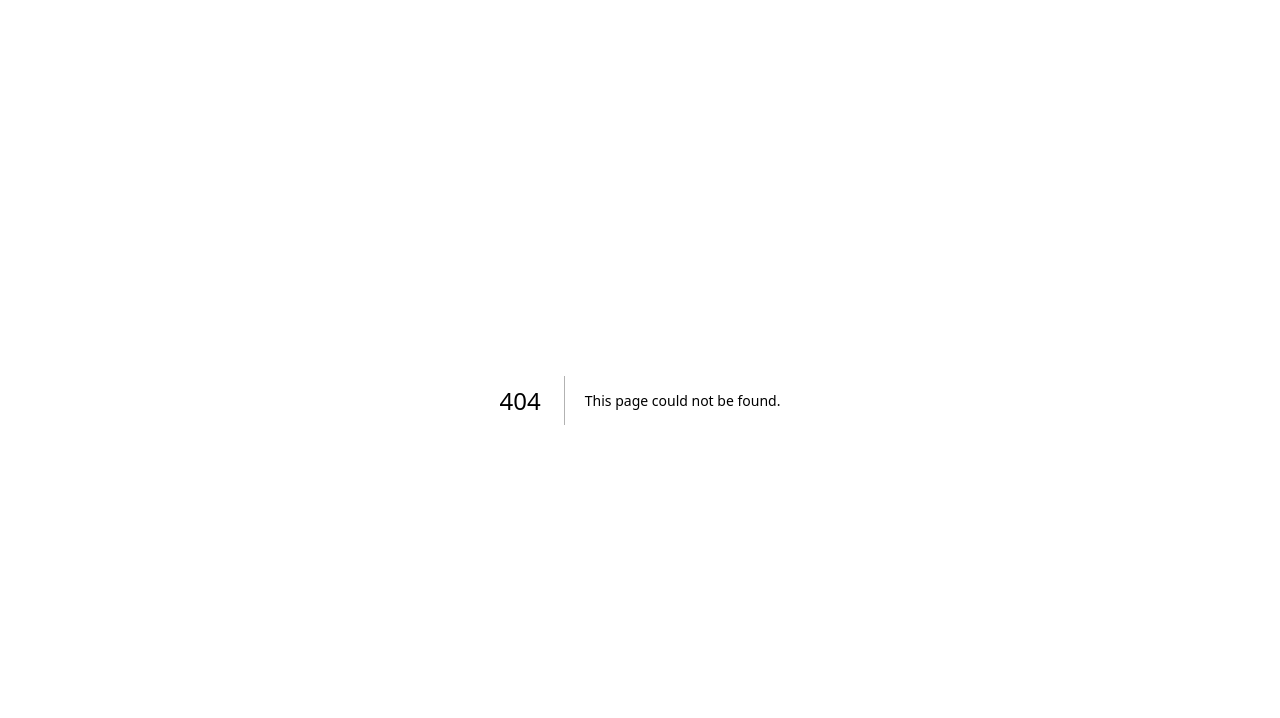
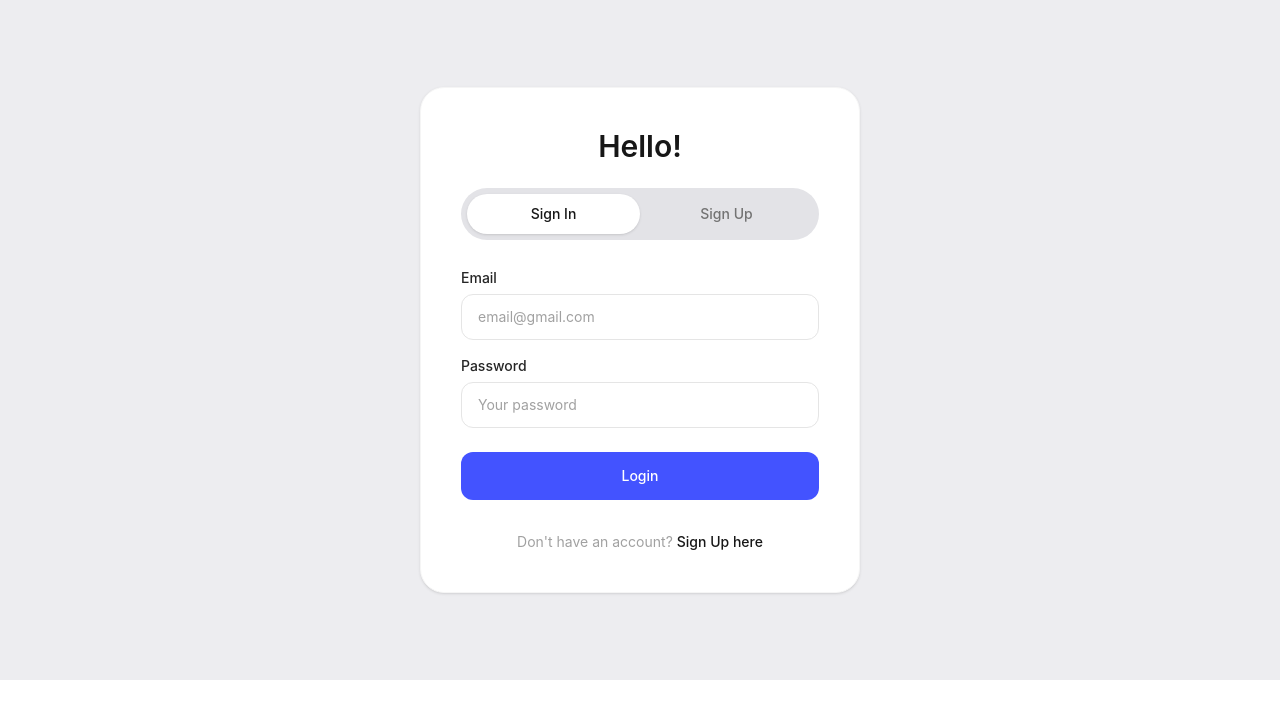
Before and after one commit to mawaddah13/FITFOUND-E-commerce, a Next.js app: page /login in a window 1280 px wide. Before the commit this address had no page. Shown: the top 718 px of the page. Built offline with nearby package versions, Linux system fonts and the light colour scheme; no server answers.

Commit message:
feat: add login and register pages

```diff
--- /dev/null
+++ b/src/app/login/page.jsx
@@ -0,0 +1,16 @@
+import AuthPanel from '@/components/AuthPanel';
+
+export default async function LoginPage({ searchParams }) {
+  const params = await searchParams;
+  let nextPath = '';
+  if (params && typeof params.next === 'string') {
+    nextPath = params.next;
+  }
+
+  let notice = '';
+  if (params && params.expired === '1') {
+    notice = 'Your session has ended because your account was updated. Please sign in again.';
+  }
+
+  return <AuthPanel initialMode="login" nextPath={nextPath} notice={notice} />;
+}
--- /dev/null
+++ b/src/app/register/page.jsx
@@ -0,0 +1,5 @@
+import AuthPanel from '@/components/AuthPanel';
+
+export default function RegisterPage() {
+  return <AuthPanel initialMode="register" />;
+}
```
